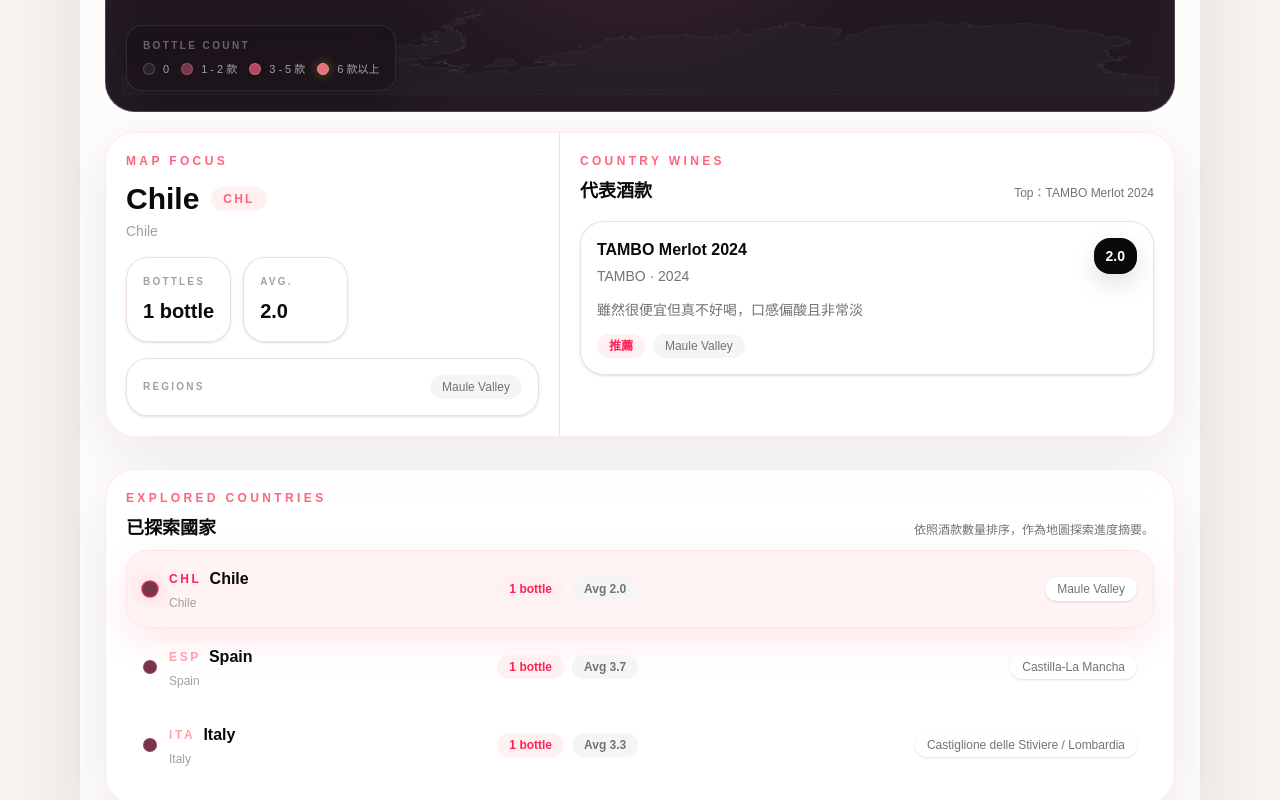
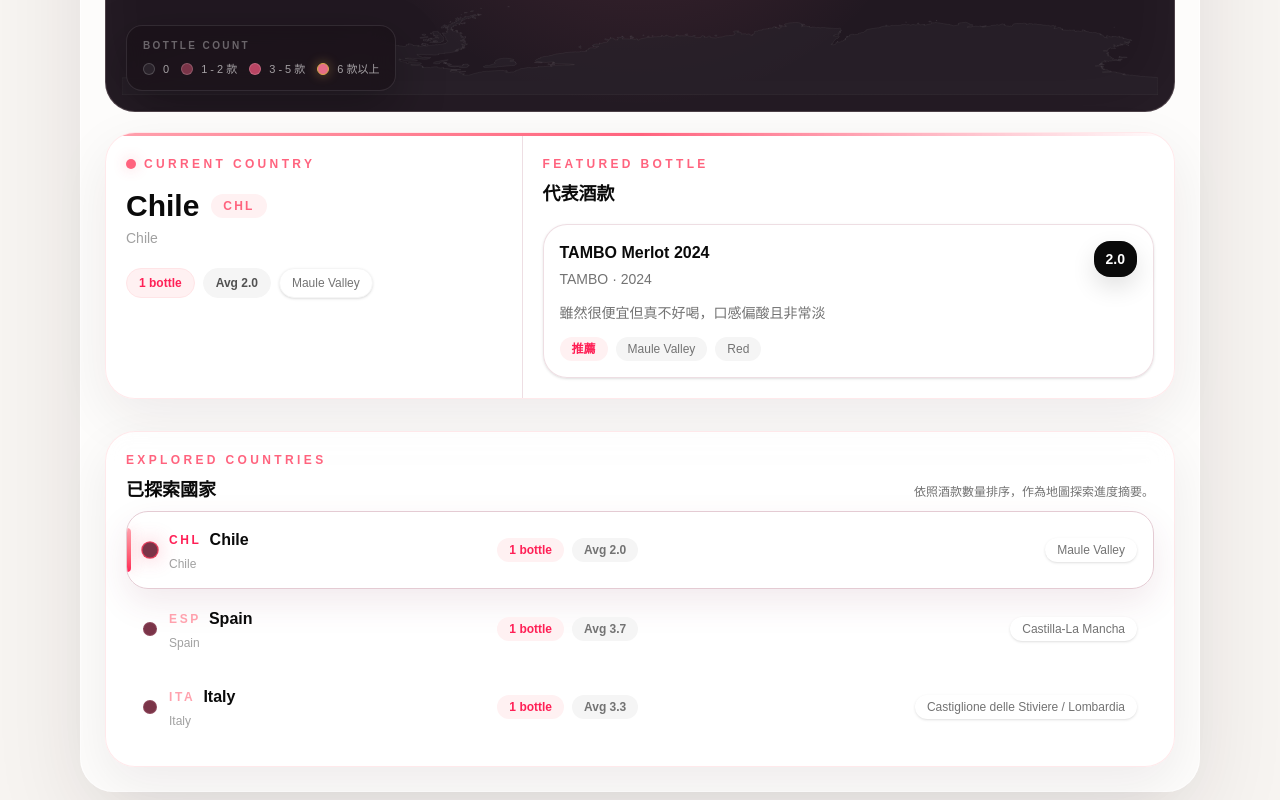
Before and after one commit to lulu930128/lululab-site, a Next.js app: page /lifestyle/cellar/wine-atlas in a window 1280 px wide. Shown: the part 1100-1900 px from the top of the page. Built offline with nearby package versions, Linux system fonts and the light colour scheme.

Commit message:
Update homepage v9

```diff
--- a/components/wine-atlas/WineCountryPanel.tsx
+++ b/components/wine-atlas/WineCountryPanel.tsx
@@ -9,14 +9,19 @@
   return count === 1 ? "1 bottle" : `${count} bottles`;
 }
 
-function getRecentWines(wines: WineItem[]) {
-  return [...wines]
-    .sort((a, b) => {
+function getFeaturedWine(wines: WineItem[]) {
+  return [...wines].sort((a, b) => {
+    const ratingDiff = (b.rating ?? 0) - (a.rating ?? 0);
+
+    if (ratingDiff !== 0) {
+      return ratingDiff;
+    }
+
     const aTime = a.tastedDate ? new Date(a.tastedDate).getTime() : 0;
     const bTime = b.tastedDate ? new Date(b.tastedDate).getTime() : 0;
+
     return bTime - aTime;
-    })
-    .slice(0, 3);
+  })[0];
 }
 
 export default function WineCountryPanel({
@@ -27,7 +32,7 @@
     return (
       <section className="mt-5 rounded-[28px] border border-dashed border-rose-100 bg-white/50 p-6 text-center shadow-[0_18px_50px_rgba(35,20,30,0.04)] backdrop-blur-md">
         <p className="text-xs font-semibold uppercase tracking-[0.28em] text-rose-300">
-          Selected Country
+          Current Country
         </p>
 
         <h3 className="mt-3 text-lg font-black text-neutral-950">
@@ -35,26 +40,29 @@
         </h3>
 
         <p className="mx-auto mt-2 max-w-xl text-sm leading-7 text-neutral-500">
-          選取國家後，這裡會顯示該國的探索摘要與代表酒款。
+          選取國家後，這裡會顯示目前國家的探索摘要與代表酒款。
         </p>
       </section>
     );
   }
 
-  const topWine = [...wines].sort((a, b) => (b.rating ?? 0) - (a.rating ?? 0))[0];
-  const recentWines = getRecentWines(wines);
+  const featuredWine = getFeaturedWine(wines);
 
   return (
     <section className="mt-5 overflow-hidden rounded-[30px] border border-rose-100/80 bg-white/72 shadow-[0_18px_55px_rgba(35,20,30,0.075)] backdrop-blur-md">
-      <div className="grid gap-0 lg:grid-cols-[0.85fr_1.15fr]">
+      <div className="h-[3px] bg-gradient-to-r from-rose-300 via-rose-400 to-transparent" />
+
+      <div className="grid gap-0 lg:grid-cols-[0.78fr_1.22fr]">
         <div className="border-b border-[#ead6dc]/80 p-5 lg:border-b-0 lg:border-r">
-          <div className="flex flex-col gap-4 md:flex-row md:items-start md:justify-between lg:flex-col">
-            <div>
+          <div className="flex items-center gap-2">
+            <span className="h-2.5 w-2.5 rounded-full bg-rose-400 shadow-[0_0_14px_rgba(244,63,94,0.28)]" />
+
             <p className="text-xs font-semibold uppercase tracking-[0.28em] text-rose-400">
-                Map Focus
+              Current Country
             </p>
+          </div>
 
-              <div className="mt-3 flex flex-wrap items-center gap-3">
+          <div className="mt-4 flex flex-wrap items-center gap-3">
             <h3 className="text-3xl font-black text-neutral-950">
               {country.displayName}
             </h3>
@@ -65,52 +73,30 @@
           </div>
 
           <p className="mt-1 text-sm text-neutral-400">{country.name}</p>
-            </div>
 
-            <div className="grid grid-cols-2 gap-3 md:min-w-[300px] lg:min-w-0">
-              <div className="rounded-[22px] border border-[#ead6dc]/80 bg-white/75 p-4 shadow-sm">
-                <p className="text-[10px] font-semibold uppercase tracking-[0.22em] text-neutral-400">
-                  Bottles
-                </p>
-                <p className="mt-2 text-xl font-black text-neutral-950">
+          <div className="mt-5 flex flex-wrap gap-2">
+            <span className="rounded-full border border-rose-100 bg-rose-50 px-3 py-1.5 text-xs font-bold text-rose-500">
               {formatBottleCount(country.wineCount)}
-                </p>
-              </div>
+            </span>
 
-              <div className="rounded-[22px] border border-[#ead6dc]/80 bg-white/75 p-4 shadow-sm">
-                <p className="text-[10px] font-semibold uppercase tracking-[0.22em] text-neutral-400">
-                  Avg.
-                </p>
-                <p className="mt-2 text-xl font-black text-neutral-950">
-                  {country.averageRating.toFixed(1)}
-                </p>
-              </div>
-            </div>
-          </div>
+            <span className="rounded-full border border-neutral-100 bg-neutral-100 px-3 py-1.5 text-xs font-bold text-neutral-600">
+              Avg {country.averageRating.toFixed(1)}
+            </span>
 
-          <div className="mt-4 rounded-[22px] border border-[#ead6dc]/80 bg-white/72 p-4 shadow-sm">
-            <div className="flex flex-col gap-3 md:flex-row md:items-center md:justify-between">
-              <p className="text-[10px] font-semibold uppercase tracking-[0.22em] text-neutral-400">
-                Regions
-              </p>
-
-              <div className="flex flex-wrap gap-2 md:justify-end">
             {country.regions.length > 0 ? (
-                  country.regions.map((region) => (
+              country.regions.slice(0, 4).map((region) => (
                 <span
                   key={region}
-                      className="rounded-full bg-neutral-100 px-3 py-1 text-xs font-medium text-neutral-500"
+                  className="rounded-full border border-neutral-100 bg-white px-3 py-1.5 text-xs font-medium text-neutral-500 shadow-sm"
                 >
                   {region}
                 </span>
               ))
             ) : (
-                  <span className="rounded-full bg-neutral-100 px-3 py-1 text-xs font-medium text-neutral-400">
+              <span className="rounded-full border border-neutral-100 bg-neutral-100 px-3 py-1.5 text-xs font-medium text-neutral-400">
                 尚未記錄產區
               </span>
             )}
-              </div>
-            </div>
           </div>
         </div>
 
@@ -118,81 +104,81 @@
           <div className="flex flex-col gap-2 md:flex-row md:items-end md:justify-between">
             <div>
               <p className="text-xs font-semibold uppercase tracking-[0.28em] text-rose-400">
-                Country Wines
+                Featured Bottle
               </p>
+
               <h4 className="mt-2 text-lg font-black text-neutral-950">
                 代表酒款
               </h4>
             </div>
 
-            {topWine && (
+            {wines.length > 1 && (
               <p className="text-xs leading-6 text-neutral-500">
-                Top：{topWine.name}
+                Showing 1 of {wines.length} bottles
               </p>
             )}
           </div>
 
-          <div className="mt-4 grid gap-3">
-            {recentWines.length > 0 ? (
-              recentWines.map((wine) => (
-                <article
-                  key={wine.id}
-                  className="rounded-[24px] border border-[#ead6dc]/80 bg-white/76 p-4 shadow-sm transition hover:-translate-y-0.5 hover:shadow-md"
-                >
+          {featuredWine ? (
+            <article className="mt-4 rounded-[24px] border border-[#ead6dc]/80 bg-white/78 p-4 shadow-sm transition hover:-translate-y-0.5 hover:border-rose-200 hover:shadow-md">
               <div className="flex items-start justify-between gap-4">
                 <div>
                   <h5 className="font-black text-neutral-950">
-                        {wine.name}
+                    {featuredWine.name}
                   </h5>
 
                   <p className="mt-1 text-sm text-neutral-500">
-                        {wine.winery || "Unknown Winery"}
-                        {wine.vintage ? ` · ${wine.vintage}` : ""}
+                    {featuredWine.winery || "Unknown Winery"}
+                    {featuredWine.vintage ? ` · ${featuredWine.vintage}` : ""}
                   </p>
                 </div>
 
-                    {typeof wine.rating === "number" && (
+                {typeof featuredWine.rating === "number" && (
                   <span className="rounded-2xl bg-neutral-950 px-3 py-2 text-sm font-bold text-white shadow-[0_10px_24px_rgba(0,0,0,0.12)]">
-                        {wine.rating.toFixed(1)}
+                    {featuredWine.rating.toFixed(1)}
                   </span>
                 )}
               </div>
 
-                  {wine.note && (
+              {featuredWine.note && (
                 <p className="mt-3 line-clamp-2 text-sm leading-6 text-neutral-500">
-                      {wine.note}
+                  {featuredWine.note}
                 </p>
               )}
 
               <div className="mt-3 flex flex-wrap gap-2">
-                    {wine.recommend && (
+                {featuredWine.recommend && (
                   <span className="rounded-full bg-rose-50 px-3 py-1 text-xs font-semibold text-rose-500">
                     推薦
                   </span>
                 )}
 
-                    {wine.repurchase && (
+                {featuredWine.repurchase && (
                   <span className="rounded-full bg-rose-50 px-3 py-1 text-xs font-semibold text-rose-500">
                     可回購
                   </span>
                 )}
 
-                    {wine.region && (
+                {featuredWine.region && (
                   <span className="rounded-full bg-neutral-100 px-3 py-1 text-xs font-medium text-neutral-500">
-                        {wine.region}
+                    {featuredWine.region}
+                  </span>
+                )}
+
+                {featuredWine.type && (
+                  <span className="rounded-full bg-neutral-100 px-3 py-1 text-xs font-medium capitalize text-neutral-500">
+                    {featuredWine.type}
                   </span>
                 )}
               </div>
             </article>
-              ))
           ) : (
-              <p className="rounded-[22px] border border-dashed border-rose-100 bg-white/60 p-6 text-sm text-neutral-400">
+            <p className="mt-4 rounded-[22px] border border-dashed border-rose-100 bg-white/60 p-6 text-sm text-neutral-400">
               這個國家目前沒有可顯示的酒款資料。
             </p>
           )}
         </div>
       </div>
-      </div>
     </section>
   );
 }
--- a/components/wine-atlas/WineMap.tsx
+++ b/components/wine-atlas/WineMap.tsx
@@ -132,15 +132,18 @@
                   key={country.code}
                   type="button"
                   onClick={() => setSelectedCountryCode(country.code)}
-                  className={`grid w-full gap-3 rounded-[22px] px-4 py-4 text-left transition md:grid-cols-[1.2fr_0.8fr_1.4fr] md:items-center ${
+                  className={`relative grid w-full gap-3 overflow-hidden rounded-[22px] border px-4 py-4 text-left transition duration-300 md:grid-cols-[1.2fr_0.8fr_1.4fr] md:items-center ${
                     isSelected
-                      ? "border border-rose-100 bg-rose-50/85 shadow-[0_14px_36px_rgba(244,63,94,0.12)]"
-                      : "border border-transparent hover:border-rose-100/70 hover:bg-white/80 hover:shadow-sm"
+                      ? "-translate-y-[1px] border-[#e4cbd3] bg-white/92 shadow-[0_14px_34px_rgba(126,49,74,0.10)]"
+                      : "border-transparent bg-transparent hover:border-[#ead6dc]/70 hover:bg-white/55 hover:shadow-[0_8px_22px_rgba(35,20,30,0.035)]"
                   }`}
                 >
+                  {isSelected && (
+                    <span className="absolute bottom-4 left-0 top-4 w-1 rounded-r-full bg-gradient-to-b from-rose-300 to-rose-500 shadow-[0_0_14px_rgba(244,63,94,0.30)]" />
+                  )}
                   <div className="flex items-center gap-3">
                     <span
-                      className={`h-3.5 w-3.5 rounded-full border transition ${
+                      className={`h-3.5 w-3.5 rounded-full border transition duration-300 ${
                         isSelected ? "scale-125" : ""
                       }`}
                       style={{
@@ -148,12 +151,12 @@
                         borderColor: useGold
                           ? wineMapColors.gold
                           : isSelected
-                          ? "rgba(244, 63, 94, 0.75)"
+                          ? "rgba(244, 63, 94, 0.85)"
                           : "rgba(190, 120, 140, 0.28)",
                         boxShadow: useGold
                           ? `0 0 14px ${wineMapColors.gold}66`
                           : isSelected
-                          ? "0 0 14px rgba(244,63,94,0.28)"
+                          ? "0 0 16px rgba(244,63,94,0.34)"
                           : "none",
                       }}
                     />
@@ -161,7 +164,7 @@
                     <div>
                       <div className="flex items-center gap-2">
                         <span
-                          className={`text-xs font-bold uppercase tracking-[0.22em] ${
+                          className={`text-xs font-bold uppercase tracking-[0.22em] transition ${
                             isSelected ? "text-rose-500" : "text-rose-300"
                           }`}
                         >
```
Lines whose indentation alone changed are shown as unchanged.
